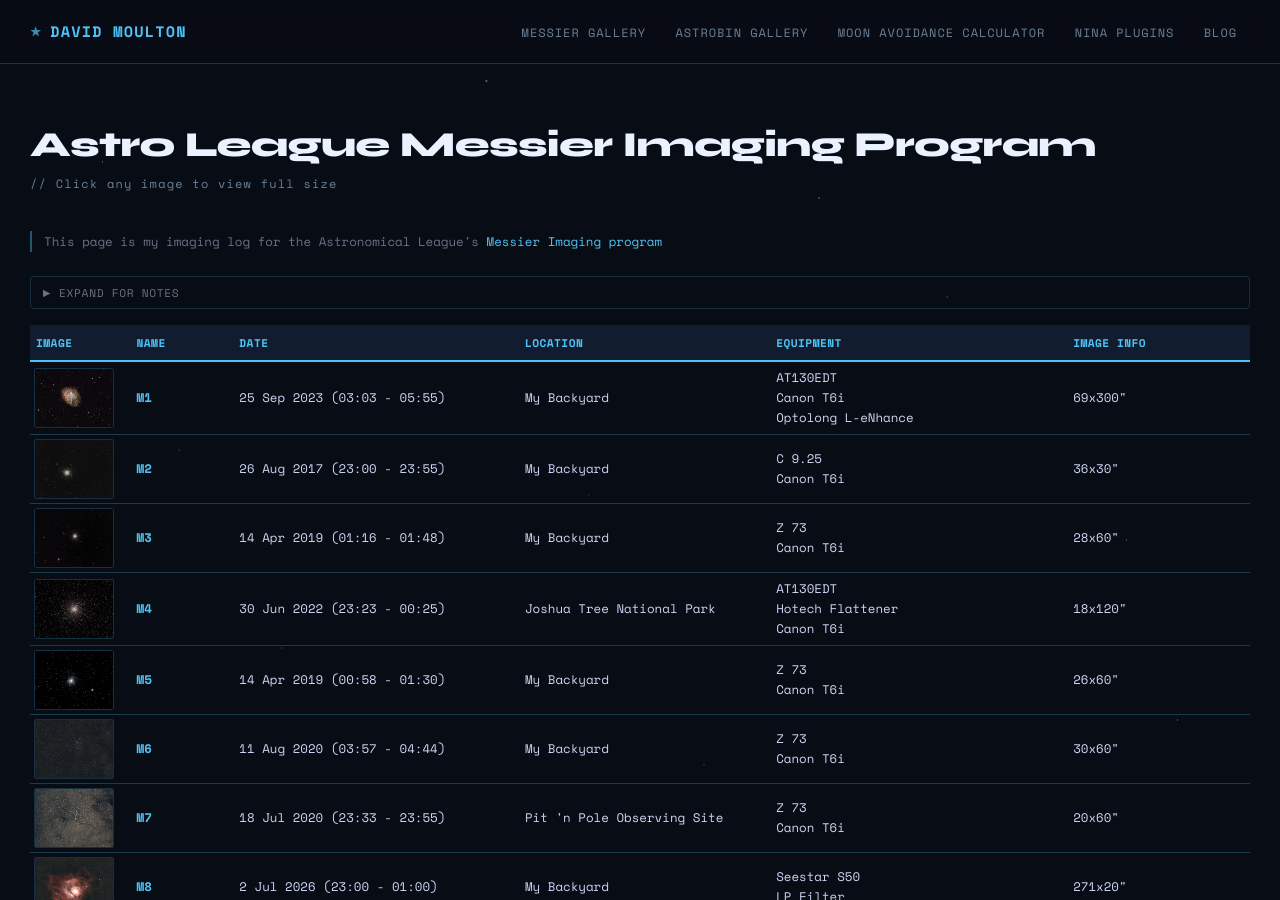
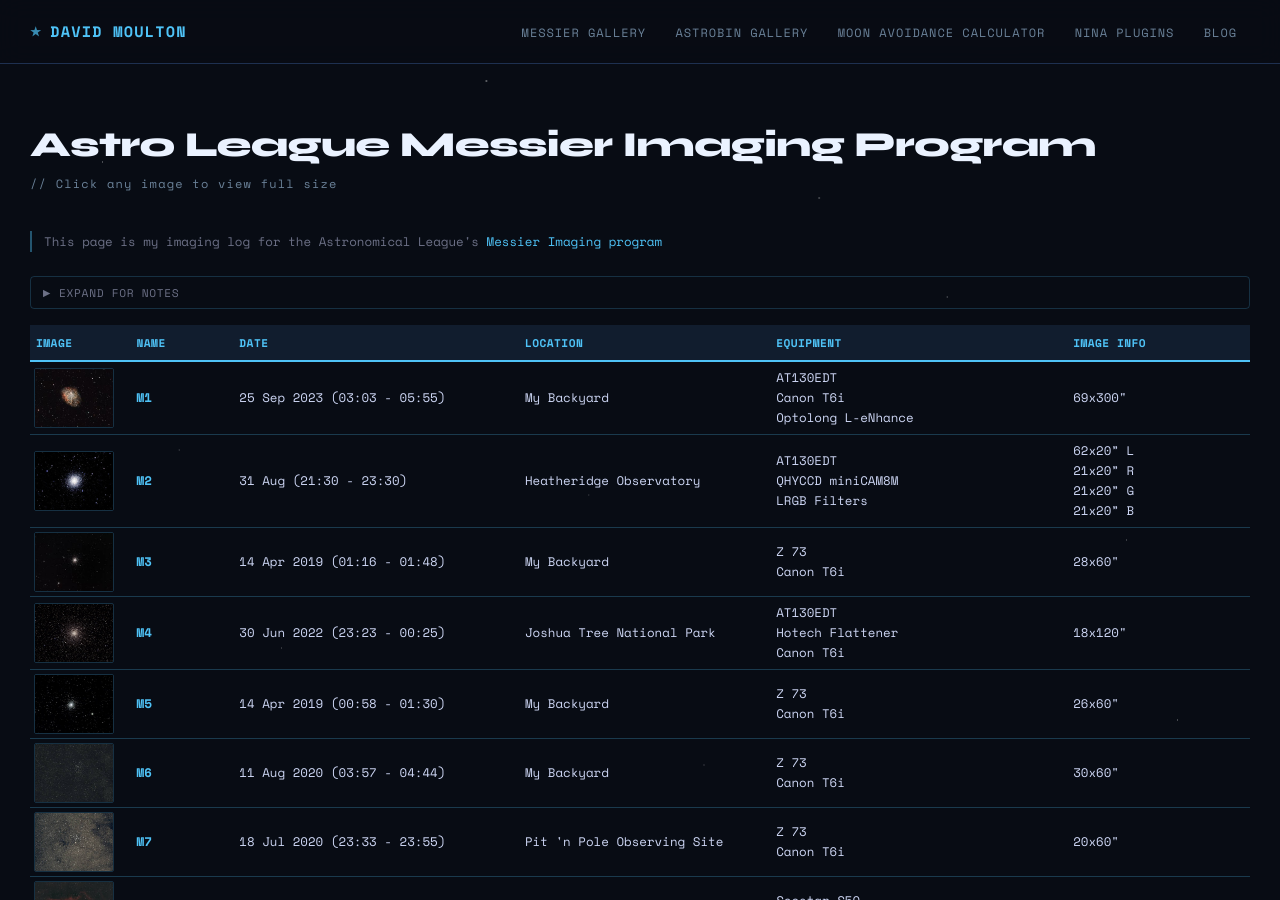
Before and after one commit to dmoulton/dmoulton.github.io, a Jekyll site: the page built from pages/astrophotography/messier-list.html, in a window 1280 px wide and 900 px high. Built offline with Jekyll 4.4.1, drawn with Linux system fonts in a browser that asks for light colours; comment, search, counter and statistics services are not loaded.

Commit message:
updated m2

```diff
--- a/_data/galleries/messier.yml
+++ b/_data/galleries/messier.yml
@@ -15,17 +15,18 @@ pictures:
     image_info: 69x300"
     checked: true
   - filename: m2
-    original: m2-4877x2993.jpg
-    sizes: []
+    original: m2-4382x2928.jpg
+    sizes:
+      - m2-300x200.jpg
     sort_id: 2
-    thumbnail: m2-thumbnail.jpg
+    thumbnail: m2-300x200.jpg
     title: M2
     constellation: Aquarius
     notes: ''
-    date: 26 Aug 2017 (23:00 - 23:55)
-    location: My Backyard
-    equipment: C 9.25 | Canon T6i
-    image_info: 36x30"
+    date: 31 Aug (21:30 - 23:30)
+    location: Heatheridge Observatory
+    equipment: AT130EDT | QHYCCD miniCAM8M | LRGB Filters
+    image_info: 62x20” L | 21x20” R | 21x20” G | 21x20” B
     checked: true
   - filename: m3
     original: m3-3184x1968.jpg
```
Also changed, not shown: assets/astrophotography/messier/m2-300x200.jpg (added), assets/astrophotography/messier/m2-4382x2928.jpg (added), assets/astrophotography/messier/m2-4877x2993.jpg (deleted), assets/astrophotography/messier/m2-thumbnail.jpg (deleted).
